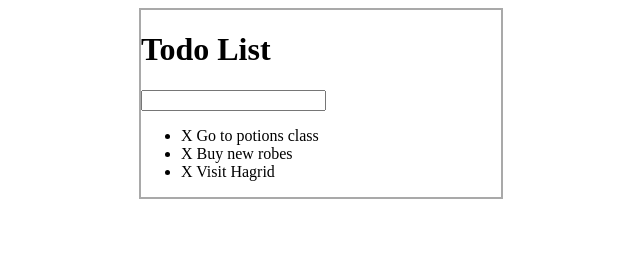
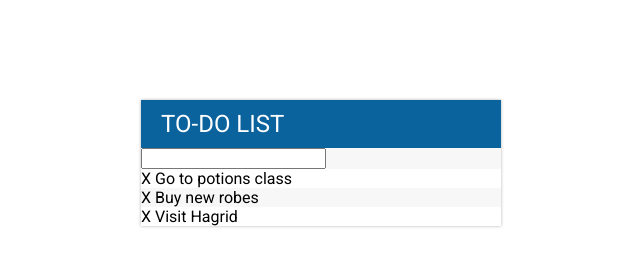
Before and after one commit to kjbennicke/jQuery-Todo-App, a plain HTML site: page index.html in a window 1280 px wide. Shown: the whole page, without its empty margins (319-959 px from the left). Drawn offline with Linux system fonts and the light colour scheme.

Commit message:
Added Font style, Header, and alternating list color

```diff
--- a/Assets/css/jQueryTodo.css
+++ b/Assets/css/jQueryTodo.css
@@ -1,9 +1,32 @@
-
+body {
+    font-family: 'Roboto', sans-serif;
+}
+h1 {
+    background-color: #0b639e;
+    margin: 0;
+    padding: 10px 20px;
+    color: white;
+    text-transform: uppercase;
+    font-size: 24px;
+    font-weight: 400;
+}
+ul{
+    list-style: none;
+    margin: 0;
+    padding: 0;
+}
+li{
+    background-color:#fff;
+}
+li:nth-child(2n){
+    background-color: #f7f7f7;
+}
 #container {
-    margin: 0 auto;
+    margin: 100px auto;
     align-content: center;
-    border: 2px solid darkgrey;
+    box-shadow: 0 0 3px rgba(0, 0, 0, 0.3);
     width: 360px;
+    background-color: #f7f7f7;
 }
 .completed {
     color: gray;
--- a/index.html
+++ b/index.html
@@ -6,14 +6,16 @@
     <meta name="viewport" content="width=device-width, initial-scale=1.0">
     <title>jQuery Todo App</title>
     <link rel="stylesheet" type="text/css" href="Assets/css/jQueryTodo.css">
-    <script type="text/javascript" src="Assets/js/lib/jQuery-3.4.1.min.js">
-    </script>
+    <link href="https://fonts.googleapis.com/css?family=Roboto:400,500,700&display=swap" rel="stylesheet">
+    <script type="text/javascript" src="Assets/js/lib/jQuery-3.4.1.min.js"></script>
+
+
 </head>
 
 <body>
 
     <div id="container">
-        <h1>Todo List</h1>
+        <h1>To-do List</h1>
         <input type="text">
         <ul>
             <li><span>X</span> Go to potions class</li>
```
